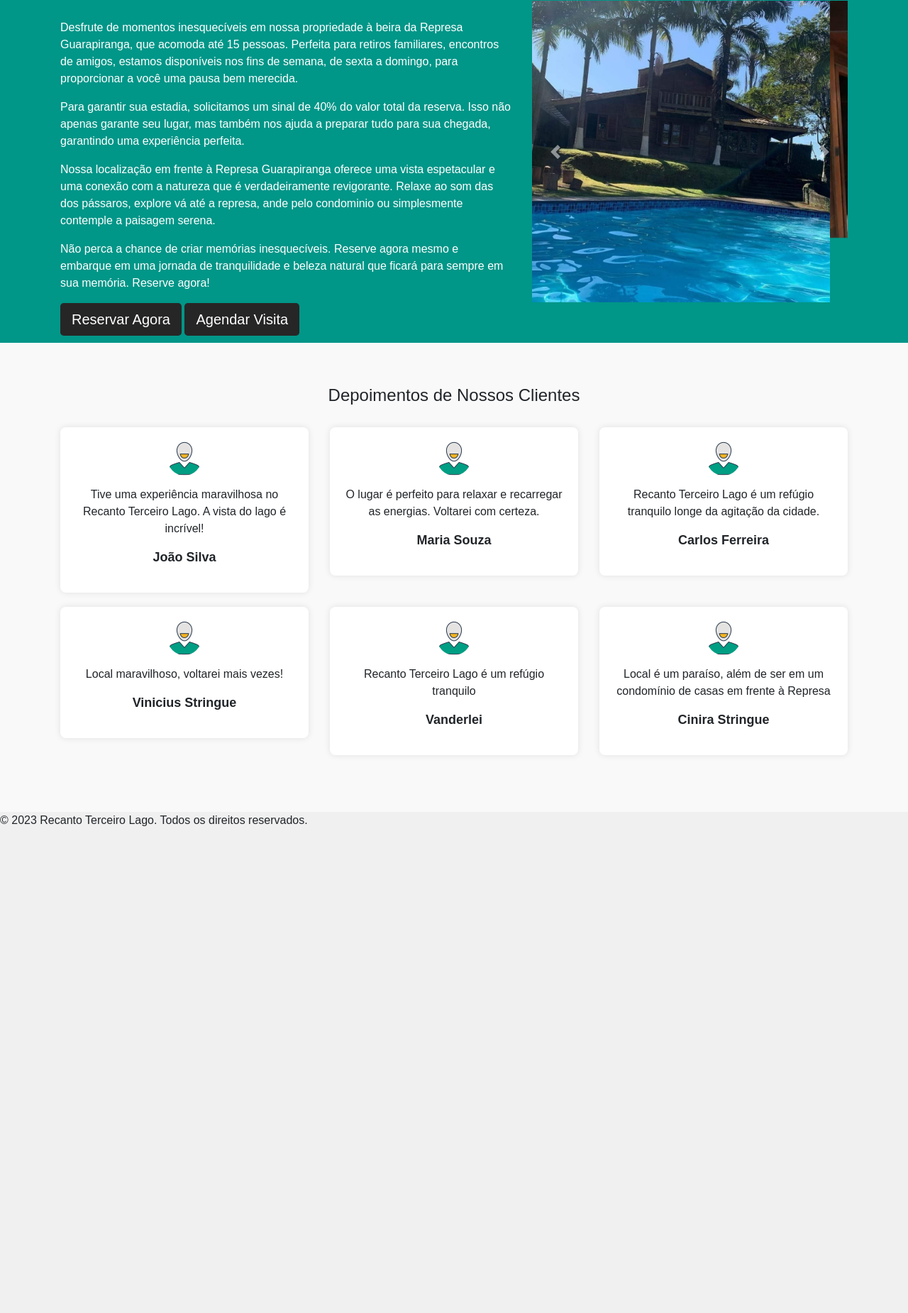
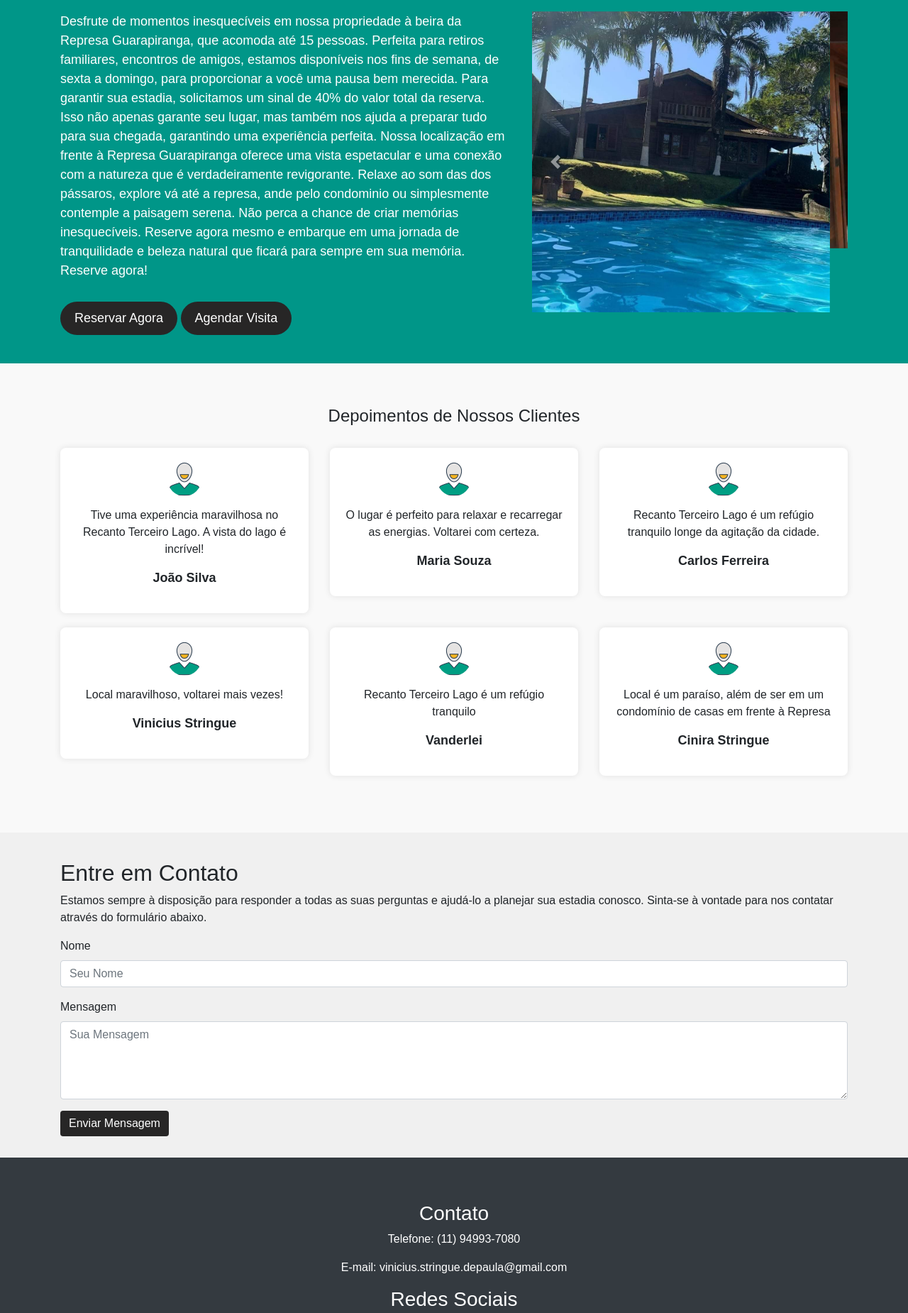
Before and after one commit to vinistringue/RecantoTerceiroLago, a website: page RecantoTerceiroLago/public/index.html in a window 1280 px wide. Shown: the part 1154-3004 px from the top of the page at 71% size. Before the commit the page ends 2338 px from the top, so only its background shows below. Drawn offline with nearby package versions, Linux system fonts and the light colour scheme.

Commit message:
Commit #6: Página index.html com interação funcional

```diff
--- a/RecantoTerceiroLago/public/index.html
+++ b/RecantoTerceiroLago/public/index.html
@@ -1,10 +1,13 @@
 <!DOCTYPE html>
 <html lang="en">
   <head>
-    <meta charset="UTF-8">
-    <meta name="viewport" content="width=device-width, initial-scale=1.0">
-    <link rel="stylesheet" href="https://stackpath.bootstrapcdn.com/bootstrap/4.5.2/css/bootstrap.min.css">
-    <link rel="stylesheet" href="styles.css">
+    <meta charset="UTF-8" />
+    <meta name="viewport" content="width=device-width, initial-scale=1.0" />
+    <link
+      rel="stylesheet"
+      href="https://stackpath.bootstrapcdn.com/bootstrap/4.5.2/css/bootstrap.min.css"
+    />
+    <link rel="stylesheet" href="styles.css" />
     <title>Recanto Terceiro Lago - Aluguel</title>
   </head>
   <body>
@@ -111,26 +114,38 @@
               <div class="reservation-content">
                 <h2 class="reservation-heading">Reserve Sua Estadia</h2>
                 <p class="reservation-text">
-                                <p>Desfrute de momentos inesquecíveis em nossa propriedade à beira da Represa Guarapiranga, que acomoda até 15 pessoas. Perfeita para retiros familiares, encontros de amigos, estamos disponíveis nos fins de semana, de sexta a domingo, para proporcionar a você uma pausa bem merecida.</p>
-
-                                <p>Para garantir sua estadia, solicitamos um sinal de 40% do valor total da reserva. Isso não apenas garante seu lugar, mas também nos ajuda a preparar tudo para sua chegada, garantindo uma experiência perfeita.</p>
-
-                                <p>Nossa localização em frente à Represa Guarapiranga oferece uma vista espetacular e uma conexão com a natureza que é verdadeiramente revigorante. Relaxe ao som das dos pássaros, explore vá até a represa, ande pelo condominio ou simplesmente contemple a paisagem serena.</p>
-
-                                <p>Não perca a chance de criar memórias inesquecíveis. Reserve agora mesmo e embarque em uma jornada de tranquilidade e beleza natural que ficará para sempre em sua memória. Reserve agora!</p>
-
-
+                  Desfrute de momentos inesquecíveis em nossa propriedade à
+                  beira da Represa Guarapiranga, que acomoda até 15 pessoas.
+                  Perfeita para retiros familiares, encontros de amigos, estamos
+                  disponíveis nos fins de semana, de sexta a domingo, para
+                  proporcionar a você uma pausa bem merecida. Para garantir sua
+                  estadia, solicitamos um sinal de 40% do valor total da
+                  reserva. Isso não apenas garante seu lugar, mas também nos
+                  ajuda a preparar tudo para sua chegada, garantindo uma
+                  experiência perfeita. Nossa localização em frente à Represa
+                  Guarapiranga oferece uma vista espetacular e uma conexão com a
+                  natureza que é verdadeiramente revigorante. Relaxe ao som das
+                  dos pássaros, explore vá até a represa, ande pelo condominio
+                  ou simplesmente contemple a paisagem serena. Não perca a
+                  chance de criar memórias inesquecíveis. Reserve agora mesmo e
+                  embarque em uma jornada de tranquilidade e beleza natural que
+                  ficará para sempre em sua memória. Reserve agora!
                 </p>
-                            <!-- Adicionei um link para redirecionar para reserva.html quando clicado -->
+                <!-- Botões "Reservar Agora" e "Agendar Visita" dentro de uma div -->
+                <div class="reservation-buttons">
                   <a
                     class="btn btn-primary btn-lg reservation-button"
                     href="reserva.html"
-                            >Reservar Agora</a>
-                            <!-- Adicionei um botão "Agendar Visita" -->
+                  >
+                    Reservar Agora
+                  </a>
                   <a
                     class="btn btn-secondary btn-lg reservation-button"
-                                href="#agendar-visita"
-                                >Agendar Visita</a>
+                    href="#contact"
+                  >
+                    Agendar Visita
+                  </a>
+                </div>
               </div>
             </div>
             <div class="col-lg-5">
@@ -233,9 +248,10 @@
             <!-- Depoimento 1 -->
             <div class="col-lg-4 col-md-6">
               <div class="testimonial">
-                    <img src="images/client.png" alt="Cliente 1">
+                <img src="images/client.png" alt="Cliente 1" />
                 <p class="testimonial-text">
-                        Tive uma experiência maravilhosa no Recanto Terceiro Lago. A vista do lago é incrível!
+                  Tive uma experiência maravilhosa no Recanto Terceiro Lago. A
+                  vista do lago é incrível!
                 </p>
                 <p class="client-name">João Silva</p>
               </div>
@@ -243,9 +259,10 @@
             <!-- Depoimento 2 -->
             <div class="col-lg-4 col-md-6">
               <div class="testimonial">
-                    <img src="images/client.png" alt="Cliente 2">
+                <img src="images/client.png" alt="Cliente 2" />
                 <p class="testimonial-text">
-                        O lugar é perfeito para relaxar e recarregar as energias. Voltarei com certeza.
+                  O lugar é perfeito para relaxar e recarregar as energias.
+                  Voltarei com certeza.
                 </p>
                 <p class="client-name">Maria Souza</p>
               </div>
@@ -253,9 +270,10 @@
             <!-- Depoimento 3 -->
             <div class="col-lg-4 col-md-6">
               <div class="testimonial">
-                    <img src="images/client.png" alt="Cliente 3">
+                <img src="images/client.png" alt="Cliente 3" />
                 <p class="testimonial-text">
-                        Recanto Terceiro Lago é um refúgio tranquilo longe da agitação da cidade.
+                  Recanto Terceiro Lago é um refúgio tranquilo longe da agitação
+                  da cidade.
                 </p>
                 <p class="client-name">Carlos Ferreira</p>
               </div>
@@ -263,7 +281,7 @@
             <!-- Depoimento 4 -->
             <div class="col-lg-4 col-md-6">
               <div class="testimonial">
-                    <img src="images/client.png" alt="Cliente 4">
+                <img src="images/client.png" alt="Cliente 4" />
                 <p class="testimonial-text">
                   Local maravilhoso, voltarei mais vezes!
                 </p>
@@ -273,7 +291,7 @@
             <!-- Depoimento 5 -->
             <div class="col-lg-4 col-md-6">
               <div class="testimonial">
-                    <img src="images/client.png" alt="Cliente 5">
+                <img src="images/client.png" alt="Cliente 5" />
                 <p class="testimonial-text">
                   Recanto Terceiro Lago é um refúgio tranquilo
                 </p>
@@ -283,9 +301,10 @@
             <!-- Depoimento 6 -->
             <div class="col-lg-4 col-md-6">
               <div class="testimonial">
-                    <img src="images/client.png" alt="Cliente 6">
+                <img src="images/client.png" alt="Cliente 6" />
                 <p class="testimonial-text">
-                        Local é um paraíso, além de ser em um condomínio de casas em frente à Represa
+                  Local é um paraíso, além de ser em um condomínio de casas em
+                  frente à Represa
                 </p>
                 <p class="client-name">Cinira Stringue</p>
               </div>
@@ -294,14 +313,67 @@
         </div>
       </section>
 
-
-
       <!-- Seção: Contato -->
-        <section class="property-details" id="contact">
-            <!-- Conteúdo da seção de Contato aqui -->
+      <section class="contact" id="contact">
+        <div class="container">
+          <h2>Entre em Contato</h2>
+          <p>
+            Estamos sempre à disposição para responder a todas as suas perguntas
+            e ajudá-lo a planejar sua estadia conosco. Sinta-se à vontade para
+            nos contatar através do formulário abaixo.
+          </p>
+          <!-- Formulário de Contato (exemplo básico) -->
+          <form>
+            <div class="form-group">
+              <label for="nome">Nome</label>
+              <input
+                type="text"
+                class="form-control"
+                id="nome"
+                placeholder="Seu Nome"
+              />
+            </div>
+            <div class="form-group">
+              <label for="mensagem">Mensagem</label>
+              <textarea
+                class="form-control"
+                id="mensagem"
+                rows="4"
+                placeholder="Sua Mensagem"
+              ></textarea>
+            </div>
+            <!-- Botão "Enviar Mensagem" com link para o WhatsApp -->
+            <a
+              href="https://api.whatsapp.com/send?phone=11949937080"
+              class="btn btn-primary"
+              >Enviar Mensagem</a
+            >
+          </form>
+        </div>
       </section>
     </main>
-    <footer>
+    <!-- Rodapé -->
+    <footer class="bg-dark text-white py-4">
+      <div class="container text-center">
+        <!-- Informações de contato e links de redes sociais -->
+        <div class="contact">
+          <h3>Contato</h3>
+          <p>Telefone: (11) 94993-7080</p>
+          <p>E-mail: vinicius.stringue.depaula@gmail.com</p>
+        </div>
+        <div class="social-media">
+          <h3>Redes Sociais</h3>
+          <a href="#" class="whatsapp-icon"
+            ><img src="images/whatsapp.png" alt="WhatsApp"
+          /></a>
+          <a href="#" class="email-icon"
+            ><img src="images/email.png" alt="Email"
+          /></a>
+          <a href="#" class="github-icon"
+            ><img src="images/github.png" alt="GitHub"
+          /></a>
+        </div>
+      </div>
       <p>&copy; 2023 Recanto Terceiro Lago. Todos os direitos reservados.</p>
     </footer>
     <script src="https://code.jquery.com/jquery-3.5.1.slim.min.js"></script>
--- a/RecantoTerceiroLago/public/styles.css
+++ b/RecantoTerceiroLago/public/styles.css
@@ -119,7 +119,6 @@ nav a:hover {
   }
 }
 
-/* Estilos para a seção de Reserva */
 /* Estilo para a seção Reservar */
 .reservation {
   background-color: #009688; /* Cor de fundo */
@@ -137,11 +136,33 @@ nav a:hover {
   margin-bottom: 30px; /* Espaçamento inferior */
 }
 
-.reservation-button {
+/* Estilos para o botão "Enviar Mensagem" */
+.btn-primary {
   background-color: #272626; /* Cor preta para o botão */
   color: #fff; /* Cor do texto no botão */
   border: none; /* Remova a borda do botão */
   transition: background-color 0.3s ease, box-shadow 0.3s ease; /* Efeito de transição suave para cor de fundo e sombra */
+  margin-bottom: 30px; /* Espaçamento inferior para separar do rodapé */
+}
+
+.btn-primary:hover {
+  background-color: #333; /* Cor do botão ao passar o mouse */
+}
+
+.btn-primary:focus {
+  outline: none; /* Remova a borda de foco padrão */
+  box-shadow: 0 0 5px rgba(0, 0, 0, 0.5); /* Adicione uma sombra leve ao clicar no botão */
+}
+/* Estilos para os botões "Reservar Agora" e "Agendar Visita" */
+.reservation-button {
+  background-color: #272626; /* Cor de fundo preta */
+  color: #fff; /* Cor do texto no botão */
+  border: none; /* Remova a borda do botão */
+  transition: background-color 0.3s ease, box-shadow 0.3s ease; /* Efeito de transição suave para cor de fundo e sombra */
+  margin-bottom: 30px; /* Espaçamento inferior para separar do rodapé */
+  padding: 10px 20px; /* Espaçamento interno para melhorar a aparência */
+  border-radius: 50px; /* Forma circular com um raio maior */
+  font-size: 18px; /* Tamanho da fonte */
 }
 
 .reservation-button:hover {
@@ -189,3 +210,13 @@ nav a:hover {
   font-weight: bold; /* Deixar o nome do cliente em negrito */
   font-size: 18px; /* Tamanho da fonte do nome do cliente */
 }
+
+/* Adicione o estilo para a seção de Contato */
+.contact {
+  padding-top: 1cm; /* Adicione espaço superior de 2cm */
+}
+
+/* Adicione margem inferior ao botão no rodapé */
+.footer-button {
+  margin-bottom: 30px;
+}
```
Also changed, not shown: RecantoTerceiroLago/public/images/email.png (added), RecantoTerceiroLago/public/images/github.png (added), RecantoTerceiroLago/public/images/whatsapp.png (added). Lines whose indentation alone changed are shown as unchanged.
